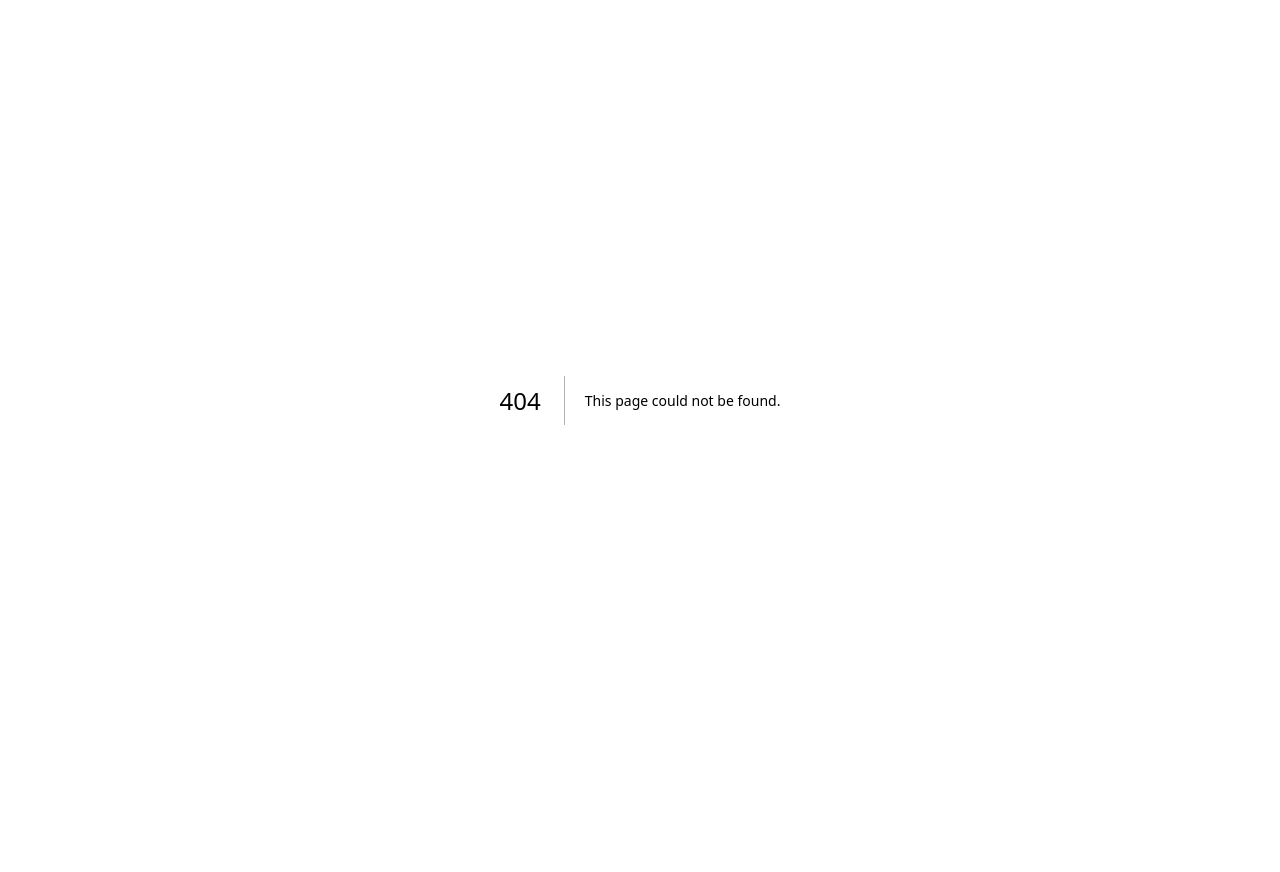
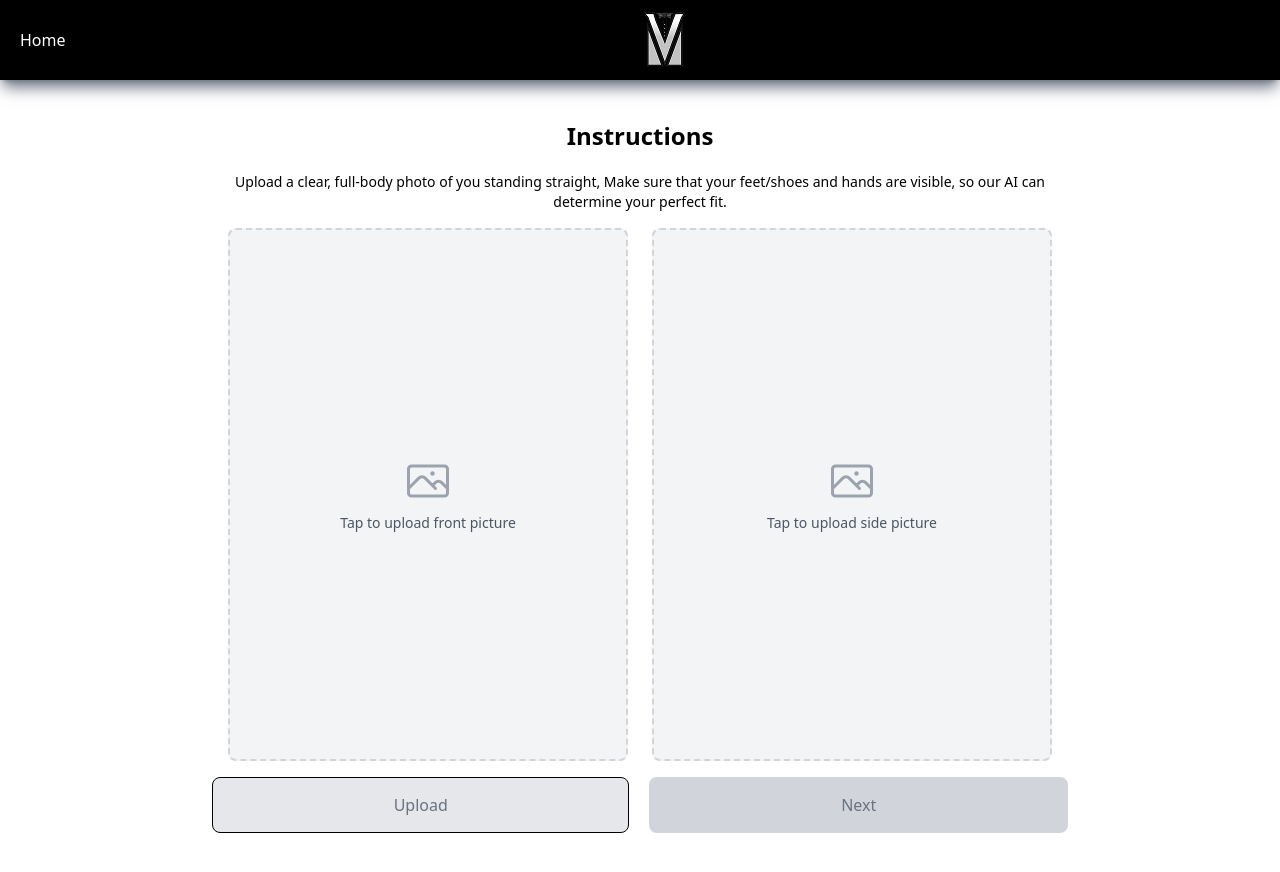
Before and after one commit to suitupstyle/suit-up-web, a Next.js app: page /orders/instructions in a window 1280 px wide. Before the commit this address had no page. Before the commit the page ends 800 px from the top, so only its background shows below. Built offline with nearby package versions, Linux system fonts and the light colour scheme.

Commit message:
feat: add desktop support for instructions page

```diff
--- a/app/instructions/page.tsx
+++ /dev/null
@@ -1,3 +0,0 @@
-export default function Instructions() {
-	return <h1>Instructions</h1>
-}
--- /dev/null
+++ b/app/orders/instructions/page.tsx
@@ -0,0 +1,205 @@
+'use client'
+
+import Link from 'next/link'
+import { useState } from 'react'
+import {
+	PhotoIcon,
+	ArrowPathIcon,
+	CheckCircleIcon,
+	XCircleIcon,
+} from '@heroicons/react/24/outline'
+
+export default function Instructions() {
+	const [frontImage, setFrontImage] = useState<string | null>(null)
+	const [sideImage, setSideImage] = useState<string | null>(null)
+	const [isSubmitting, setIsSubmitting] = useState(false)
+	const [uploadSuccess, setUploadSuccess] = useState<boolean | null>(null)
+	const [error, setError] = useState<string | null>(null)
+
+	const handleImageUpload = (
+		e: React.ChangeEvent<HTMLInputElement>,
+		type: 'front' | 'side'
+	) => {
+		const file = e.target.files?.[0]
+		if (file) {
+			// Reset upload status when changing images
+			setUploadSuccess(null)
+			setError(null)
+
+			// Validate image type and size
+			if (!file.type.startsWith('image/')) {
+				setError('Please upload a valid image file')
+				return
+			}
+
+			if (file.size > 5 * 1024 * 1024) {
+				// 5MB limit
+				setError('Image size should be less than 5MB')
+				return
+			}
+
+			const reader = new FileReader()
+			reader.onload = (event) => {
+				const result = event.target?.result as string
+				type === 'front' ? setFrontImage(result) : setSideImage(result)
+			}
+			reader.readAsDataURL(file)
+		}
+	}
+
+	const handleUpload = async () => {
+		if (!frontImage || !sideImage) {
+			setError('Please upload both front and side pictures')
+			return
+		}
+
+		setIsSubmitting(true)
+		setError(null)
+
+		try {
+			// Simulate API call with timeout
+			await new Promise((resolve, reject) => {
+				setTimeout(() => {
+					// Simulate random success/failure for testing
+					const success = Math.random() > 0.3
+					success
+						? resolve(true)
+						: reject(new Error('Upload failed. Please try again.'))
+				}, 2000)
+			})
+
+			setUploadSuccess(true)
+		} catch (err) {
+			setError(err instanceof Error ? err.message : 'Upload failed')
+			setUploadSuccess(false)
+		} finally {
+			setIsSubmitting(false)
+		}
+	}
+
+	const isUploadDisabled = !frontImage || !sideImage
+	const isNextDisabled = !uploadSuccess
+
+	return (
+		<div className="w-64 md:w-458 lg:w-856 mx-auto min-h-[calc(100lvh-160px)] flex flex-col justify-between items-center text-center">
+			<header>
+				<h1 className="font-bold text-2xl mb-5">Instructions</h1>
+				<p className="font-normal text-sm">
+					Upload a clear, full-body photo of you standing straight,
+					Make sure that your feet/shoes and hands are visible, so our
+					AI can determine your perfect fit.
+				</p>
+			</header>
+
+			<section className="w-full max-w-4xl mx-auto p-4">
+				{/* Status indicators */}
+				{isSubmitting && (
+					<div className="mb-4 p-3 bg-blue-50 text-blue-700 rounded-lg flex items-center justify-center gap-2">
+						<ArrowPathIcon className="w-5 h-5 animate-spin" />
+						<span>Uploading images, please wait...</span>
+					</div>
+				)}
+
+				{uploadSuccess && (
+					<div className="mb-4 p-3 bg-green-50 text-green-700 rounded-lg flex items-center justify-center gap-2">
+						<CheckCircleIcon className="w-5 h-5" />
+						<span>Images uploaded successfully!</span>
+					</div>
+				)}
+
+				{error && (
+					<div className="mb-4 p-3 bg-red-50 text-red-700 rounded-lg flex items-center justify-center gap-2">
+						<XCircleIcon className="w-5 h-5" />
+						<span>{error}</span>
+					</div>
+				)}
+
+				<div className="grid grid-cols-1 md:grid-cols-2 gap-6">
+					{/* Front picture */}
+					<div className="relative aspect-[3/4] bg-gray-100 rounded-lg overflow-hidden flex flex-col items-center justify-center border-2 border-dashed border-gray-300 cursor-pointer hover:border-blue-500 transition-colors">
+						<input
+							type="file"
+							accept="image/*"
+							className="absolute inset-0 w-full h-full opacity-0 cursor-pointer"
+							onChange={(e) => handleImageUpload(e, 'front')}
+							disabled={isSubmitting}
+						/>
+						{frontImage ? (
+							<img
+								src={frontImage}
+								alt="Front preview"
+								className="w-full h-full object-cover"
+							/>
+						) : (
+							<div className="text-center p-4">
+								<PhotoIcon className="w-12 h-12 mx-auto text-gray-400" />
+								<p className="mt-2 text-sm text-gray-600">
+									Tap to upload front picture
+								</p>
+							</div>
+						)}
+					</div>
+
+					{/* Side picture */}
+					<div className="relative aspect-[3/4] bg-gray-100 rounded-lg overflow-hidden flex flex-col items-center justify-center border-2 border-dashed border-gray-300 cursor-pointer hover:border-blue-500 transition-colors">
+						<input
+							type="file"
+							accept="image/*"
+							className="absolute inset-0 w-full h-full opacity-0 cursor-pointer"
+							onChange={(e) => handleImageUpload(e, 'side')}
+							disabled={isSubmitting}
+						/>
+						{sideImage ? (
+							<img
+								src={sideImage}
+								alt="Side preview"
+								className="w-full h-full object-cover"
+							/>
+						) : (
+							<div className="text-center p-4">
+								<PhotoIcon className="w-12 h-12 mx-auto text-gray-400" />
+								<p className="mt-2 text-sm text-gray-600">
+									Tap to upload side picture
+								</p>
+							</div>
+						)}
+					</div>
+				</div>
+			</section>
+
+			<footer className="w-full">
+				<div className="w-full flex justify-between items-center gap-5">
+					<button
+						onClick={handleUpload}
+						disabled={isUploadDisabled || isSubmitting}
+						className={`w-full h-14 rounded-lg border-black border flex items-center justify-center gap-2 transition-colors ease-linear ${
+							isUploadDisabled || isSubmitting
+								? 'bg-gray-200 text-gray-500 cursor-not-allowed'
+								: 'bg-white text-black hover:bg-black hover:text-white'
+						}`}>
+						{isSubmitting ? (
+							<>
+								<ArrowPathIcon className="w-5 h-5 animate-spin" />
+								<span>Uploading...</span>
+							</>
+						) : (
+							<span>Upload</span>
+						)}
+					</button>
+
+					<Link
+						href={'/orders/preview'}
+						className={`w-full h-14 rounded-lg border-2 flex justify-center items-center transition-all ease-in-out ${
+							isNextDisabled
+								? 'bg-gray-300 text-gray-500 border-gray-300 cursor-not-allowed pointer-events-none'
+								: 'bg-black text-white border-black hover:bg-gray-900 hover:tracking-widest hover:shadow-gray-700 hover:shadow-lg'
+						}`}
+						aria-disabled={isNextDisabled}
+						tabIndex={isNextDisabled ? -1 : 0}>
+						<span>Next</span>
+					</Link>
+				</div>
+			</footer>
+		</div>
+	)
+}
```
